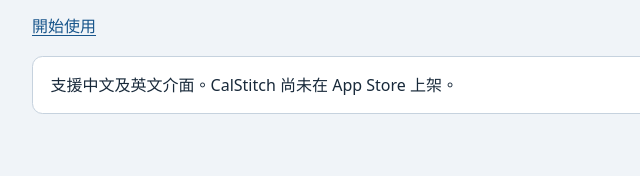
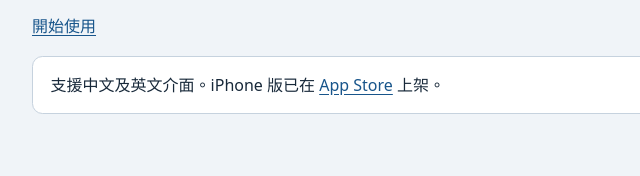
Before and after one commit to peiyu66/CalStitch, a plain HTML site: page website/index.html in a window 1280 px wide. Shown: the part 367-543 px from the top of the page, 240-880 px from the left. Drawn offline with Linux system fonts and the light colour scheme.

Commit message:
Correct CalStitch App Store availability notice

```diff
--- a/website/index.html
+++ b/website/index.html
@@ -16,7 +16,7 @@
 <p>安排農曆生日、二十四節氣，或每隔兩週的固定行程。用分類整理規則，套用前先看會新增或改動哪些事件。</p>
 <p>只把想要的節日、紀念日和聯絡人生日加到自己的行事曆。不必訂閱整份節日行事曆，也不用開啟顯示所有聯絡人生日的行事曆。</p>
 <p><a href="guide.html">開始使用</a></p>
-<p class="note">支援中文及英文介面。CalStitch 尚未在 App Store 上架。</p>
+<p class="note">支援中文及英文介面。iPhone 版已在 <a href="https://apps.apple.com/tw/app/calstitch/id6838189548">App Store</a> 上架。</p>
   </main>
   <footer><div class="wrap">CalStitch · <a href="https://github.com/peiyu66/CalStitch">GitHub</a> · <a href="development.html">開發文件索引</a></div></footer>
 </body>
```
Also changed, not shown: website/en/index.html (+1 -1 lines), 2 other files.
